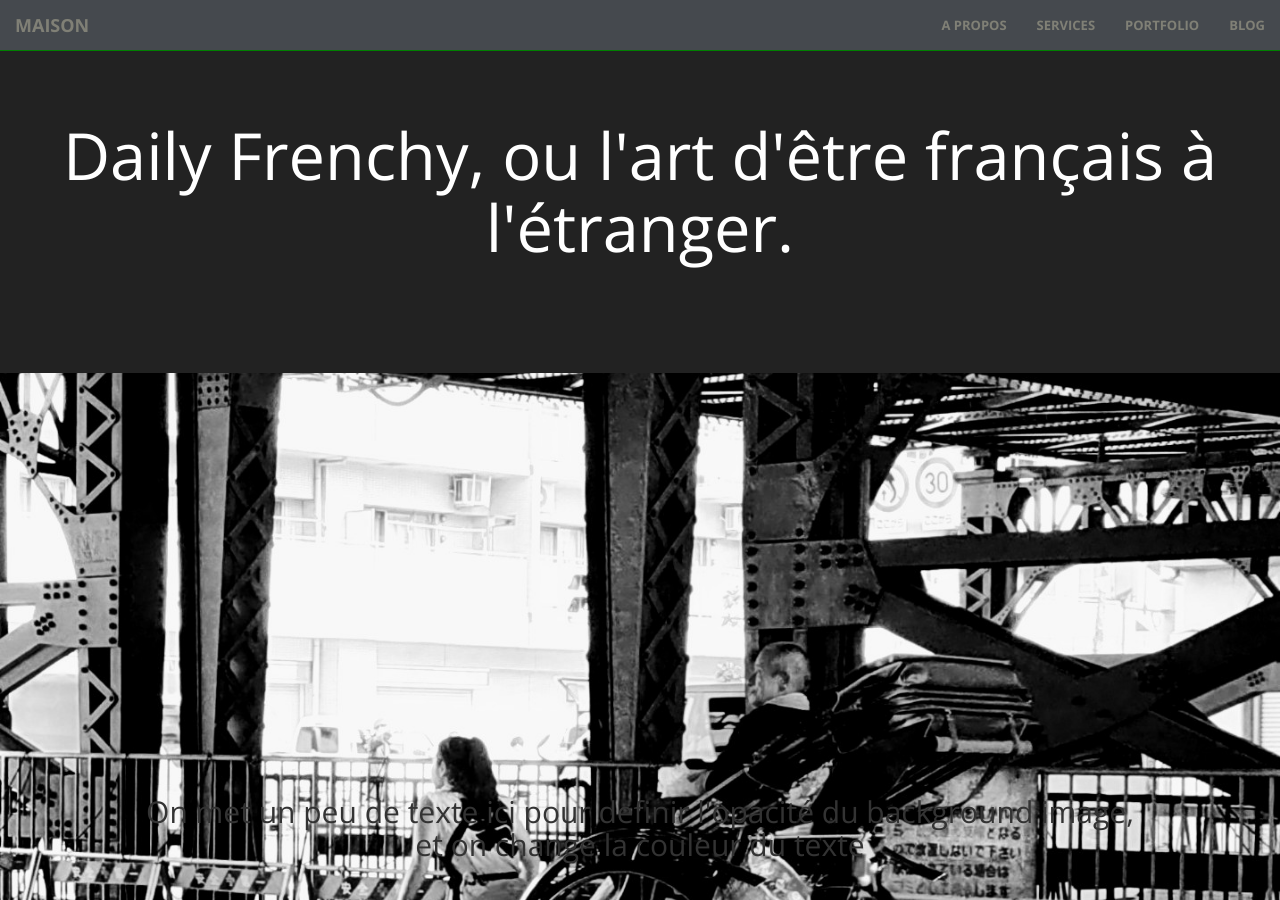
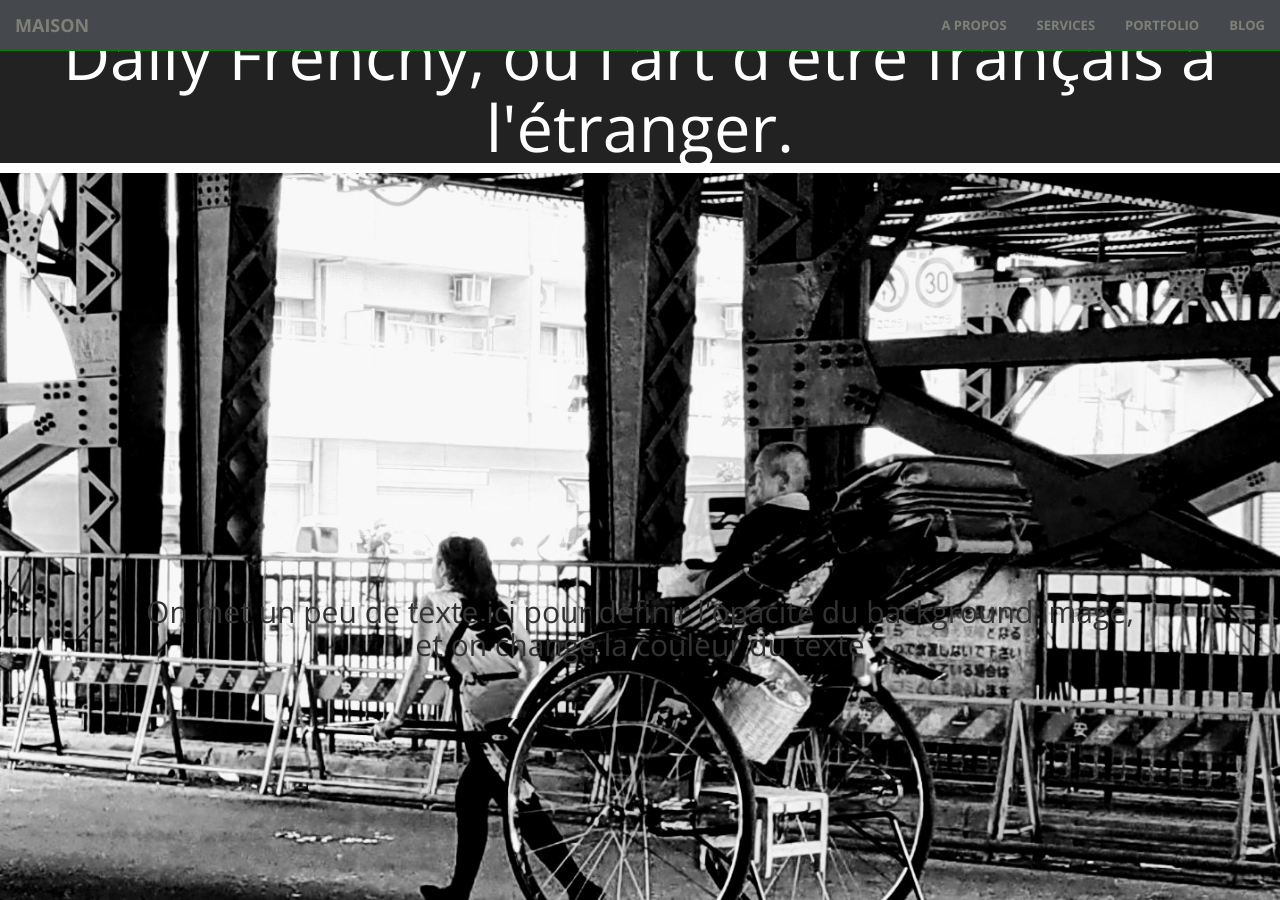
Before and after one commit to daily-frenchy/open, a Jekyll site: the page built from index.html, in a window 1280 px wide and 900 px high. Built offline with Jekyll 4.4.1, drawn with Linux system fonts in a browser that asks for light colours.

Commit message:
Update creative.css

```diff
--- a/css/creative.css
+++ b/css/creative.css
@@ -70,9 +70,9 @@ p {
 }
 
 
-section {
+/* section {
     padding: 100px 0;
-}
+} */
 
 
 aside {
```
